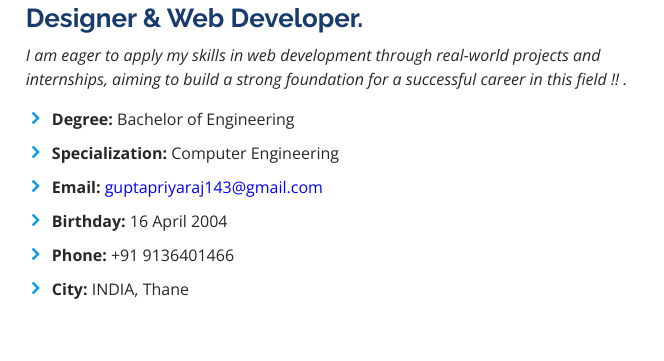
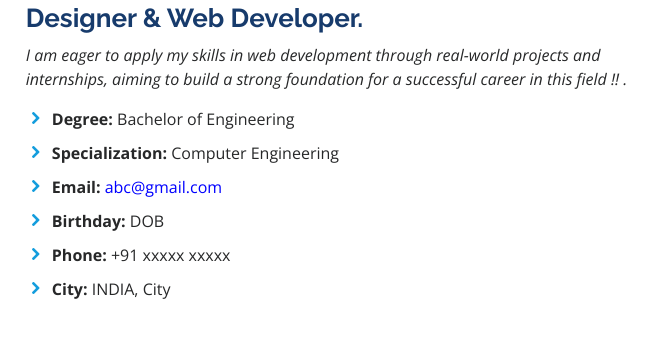
Before and after one commit to PriyakumariG/Portfolio, a plain HTML site: page index.html in a window 1280 px wide. Shown: the part 1133-1494 px from the top of the page, 616-1280 px from the left. Drawn offline with nearby package versions, Linux system fonts and the light colour scheme.

Commit message:
Update index.html

```diff
--- a/index.html
+++ b/index.html
@@ -97,11 +97,11 @@
                   <li><i class="icofont-rounded-right"></i> <strong>Specialization:</strong> Computer Engineering</li>
                   <li>
                     <i class="icofont-rounded-right"></i> <strong>Email:</strong>
-                    <span style="color: blue; white-space: nowrap;">guptapriyaraj143@gmail.com</span>
+                    <span style="color: blue; white-space: nowrap;">abc@gmail.com</span>
                   </li>
-                  <li><i class="icofont-rounded-right"></i> <strong>Birthday:</strong> 16 April 2004</li>
-                  <li><i class="icofont-rounded-right"></i> <strong>Phone:</strong> +91 9136401466</li>
-                  <li><i class="icofont-rounded-right"></i> <strong>City:</strong> INDIA, Thane</li>
+                  <li><i class="icofont-rounded-right"></i> <strong>Birthday:</strong> DOB </li>
+                  <li><i class="icofont-rounded-right"></i> <strong>Phone:</strong> +91 xxxxx xxxxx </li>
+                  <li><i class="icofont-rounded-right"></i> <strong>City:</strong> INDIA, City</li>
                 </ul>
               </div>
             </div>
@@ -220,9 +220,9 @@
             As a final-year Computer Engineering student passionate about web development, I combine strong theoretical knowledge with hands-on experience. I have developed skills in front-end and back-end technologies including HTML, CSS, JavaScript, React.js, Node.js, and databases like MySQL and MongoDB. I am eager to apply my expertise through internships and real-world projects to build a successful career in web development.
           </em></p>
           <ul>
-            <li>Thane (W), Maharashtra, India</li>
-            <li>+91 9136401466</li>
-            <li>guptapriyaraj143@gmail.com</li>
+            <li>location </li>
+            <li>+91 xxxxx xxxxx </li>
+            <li>abc @gmail.com</li>
           </ul>
         </div>
 
@@ -505,19 +505,19 @@
               <div class="address">
                 <i class="icofont-google-map"></i>
                 <h4>Location:</h4>
-                <p>India , Thane(W)</p>
+                <p>India</p>
               </div>
 
               <div class="email">
                 <i class="icofont-envelope"></i>
                 <h4>Email:</h4>
-                <p>guptapriyaraj143@gmail.com</p>
+                <p>abc@gmail.com</p>
               </div>
 
               <div class="phone">
                 <i class="icofont-phone"></i>
                 <h4>Call:</h4>
-                <p>+91 9136401466 </p>
+                <p>+91 xxxxx xxxxx  </p>
               </div>
 
               <iframe src="https://www.google.com/maps/embed?pb=!1m14!1m8!1m3!1d12097.433213460943!2d-74.0062269!3d40.7101282!3m2!1i1024!2i768!4f13.1!3m3!1m2!1s0x0%3A0xb89d1fe6bc499443!2sDowntown+Conference+Center!5e0!3m2!1smk!2sbg!4v1539943755621" frameborder="0" style="border:0; width: 100%; height: 290px;" allowfullscreen></iframe>
```
